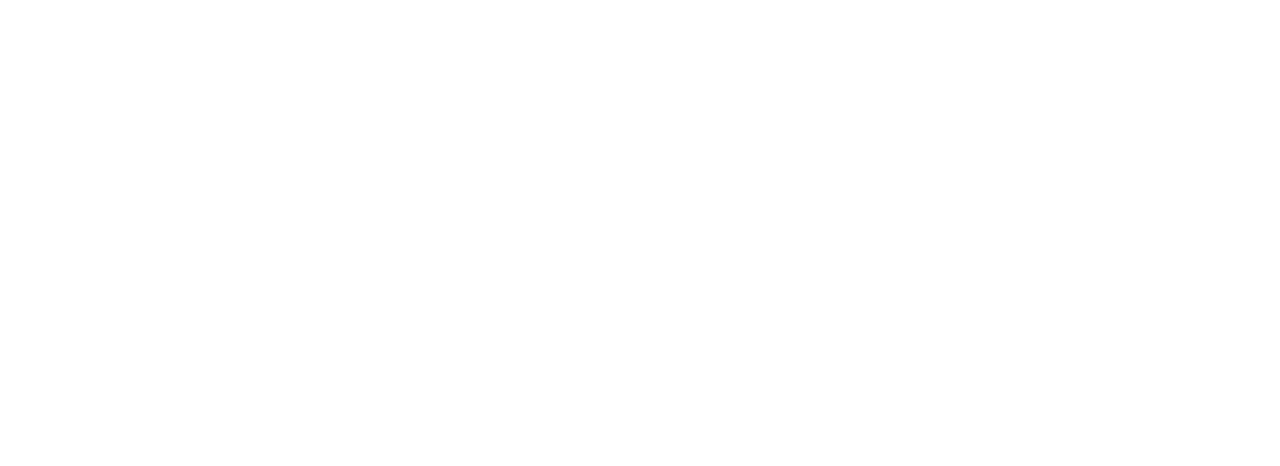
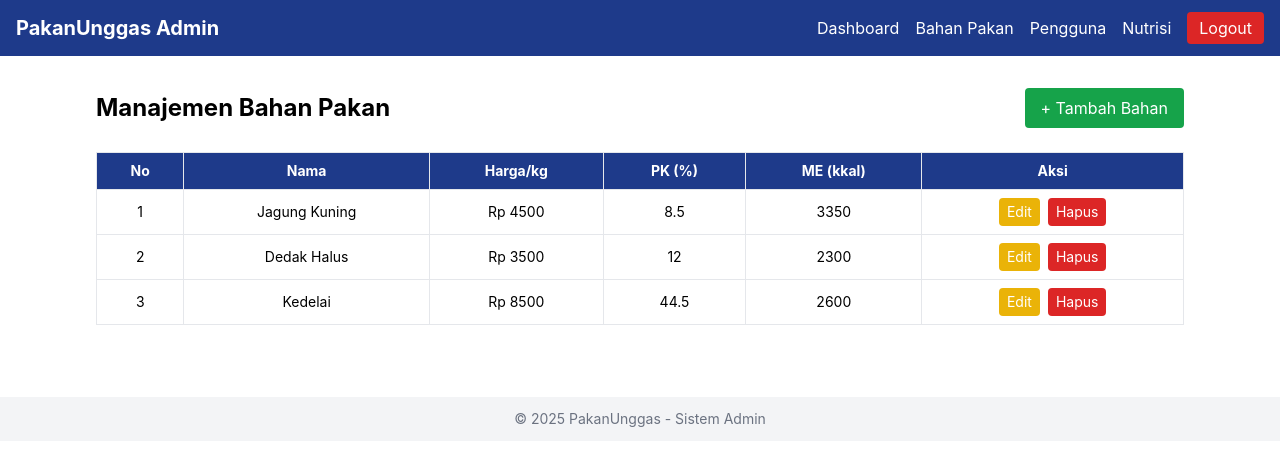
Before and after one commit to dhifanfadhilah/formulasi-ransum, a React (Create React App) app in the folder frontend/: page /admin/bahan-pakan in a window 1280 px wide. Before the commit this address had no page. Shown: the top 466 px of the page. Built offline with nearby package versions, Linux system fonts and the light colour scheme.

Commit message:
add bahan pakan management for admin page

```diff
--- a/frontend/src/App.js
+++ b/frontend/src/App.js
@@ -11,6 +11,7 @@
 import RiwayatFormulasi from './pages/RiwayatFormulasi';
 import DetailFormulasi from './pages/DetailFormulasi';
 import DashboardAdmin from './pages/admin/DashboardAdmin';
+import BahanPakanAdmin from './pages/admin/BahanPakanAdmin';
 
 function App() {
   return (
@@ -27,6 +28,7 @@
         <Route path="/riwayat-formulasi" element={<RiwayatFormulasi />} />
         <Route path="/detail-formulasi" element={<DetailFormulasi />} />
         <Route path="/admin/dashboard" element={<DashboardAdmin />} />
+        <Route path="/admin/bahan-pakan" element={<BahanPakanAdmin />} />
       </Routes>
     </Router>
   );
--- /dev/null
+++ b/frontend/src/pages/admin/BahanPakanAdmin.js
@@ -0,0 +1,62 @@
+import React from "react";
+import HeaderAdmin from "../../components/HeaderAdmin";
+import FooterAdmin from "../../components/FooterAdmin";
+
+const BahanPakanAdmin = () => {
+  const bahanPakan = [
+    { id: 1, nama: "Jagung Kuning", harga: 4500, pk: 8.5, me: 3350 },
+    { id: 2, nama: "Dedak Halus", harga: 3500, pk: 12.0, me: 2300 },
+    { id: 3, nama: "Kedelai", harga: 8500, pk: 44.5, me: 2600 },
+  ];
+
+  return (
+    <>
+      <HeaderAdmin />
+      <main className="p-4 md:p-8 max-w-6xl mx-auto">
+        <div className="flex justify-between items-center mb-6">
+          <h2 className="text-2xl font-bold">Manajemen Bahan Pakan</h2>
+          <button className="bg-green-600 text-white px-4 py-2 rounded hover:bg-green-700">
+            + Tambah Bahan
+          </button>
+        </div>
+
+        <div className="overflow-x-auto">
+          <table className="w-full border text-sm">
+            <thead className="bg-blue-900 text-white">
+              <tr>
+                <th className="px-3 py-2 border">No</th>
+                <th className="px-3 py-2 border">Nama</th>
+                <th className="px-3 py-2 border">Harga/kg</th>
+                <th className="px-3 py-2 border">PK (%)</th>
+                <th className="px-3 py-2 border">ME (kkal)</th>
+                <th className="px-3 py-2 border">Aksi</th>
+              </tr>
+            </thead>
+            <tbody>
+              {bahanPakan.map((item, index) => (
+                <tr key={item.id} className="text-center hover:bg-gray-100">
+                  <td className="border px-3 py-2">{index + 1}</td>
+                  <td className="border px-3 py-2">{item.nama}</td>
+                  <td className="border px-3 py-2">Rp {item.harga}</td>
+                  <td className="border px-3 py-2">{item.pk}</td>
+                  <td className="border px-3 py-2">{item.me}</td>
+                  <td className="border px-3 py-2 space-x-2">
+                    <button className="text-sm text-white bg-yellow-500 px-2 py-1 rounded hover:bg-yellow-600">
+                      Edit
+                    </button>
+                    <button className="text-sm text-white bg-red-600 px-2 py-1 rounded hover:bg-red-700">
+                      Hapus
+                    </button>
+                  </td>
+                </tr>
+              ))}
+            </tbody>
+          </table>
+        </div>
+      </main>
+      <FooterAdmin />
+    </>
+  );
+};
+
+export default BahanPakanAdmin;
```
